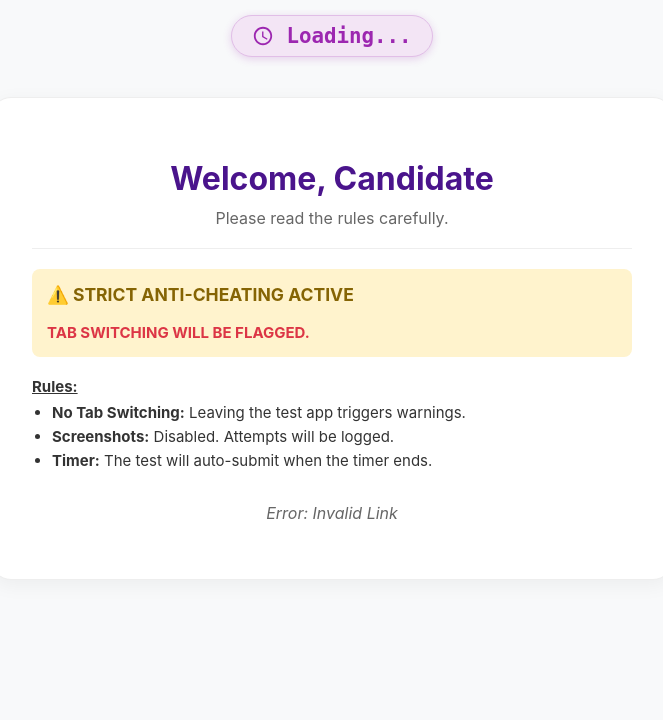
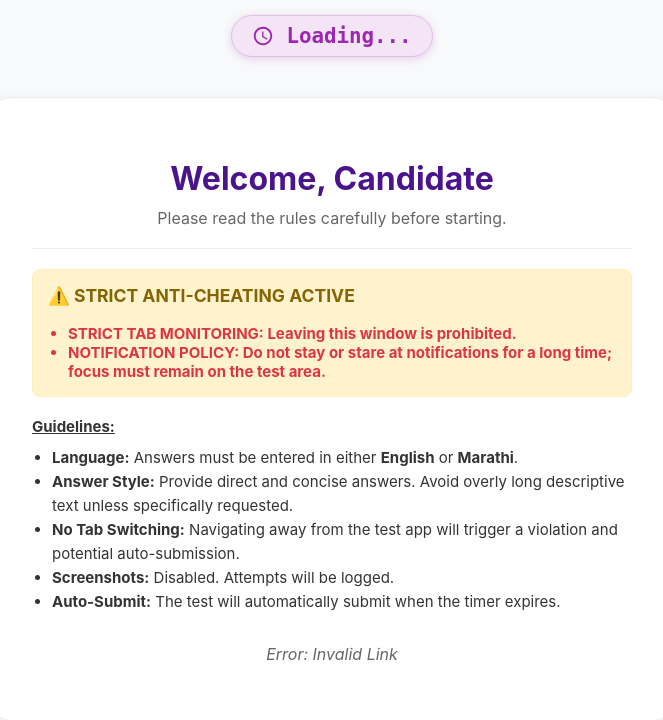
Before and after one commit to nfpltech3/aptitude-backend-api, a FastAPI app: template templates/index.html in a window 1280 px wide. Shown: the top 720 px of the page, without its empty margins (308-971 px from the left). Run offline with FastAPI, Linux system fonts and the light colour scheme; the template is opened without the code that fills it, so the values that code supplies are empty.

Commit message:
update instructions

```diff
--- a/templates/index.html
+++ b/templates/index.html
@@ -450,23 +450,26 @@
 
     <div id="welcome-screen">
         <h1 id="welcome-msg" style="color:#4A148C; margin-bottom: 10px;">Welcome to the Assessment</h1>
-        <p style="color:#666; margin-top:0;">Please read the rules carefully.</p>
+        <p style="color:#666; margin-top:0;">Please read the rules carefully before starting.</p>
 
         <hr style="border:0; border-top:1px solid #eee; margin:20px 0;">
 
-        <div style="text-align:left; margin-bottom:30px; font-size: 15px;">
-            <div style="background:#fff3cd; color:#856404; padding:15px; border-radius:8px; margin-bottom:20px;">
+        <div style="text-align:left; margin-bottom:30px; font-size: 15px; color: #333;">
+            <div style="background:#fff3cd; color:#856404; padding:15px; border-radius:8px; margin-bottom:20px; border: 1px solid #ffeeba;">
                 <h3 style="margin-top:0; color:#856404;">⚠️ STRICT ANTI-CHEATING ACTIVE</h3>
-                <p style="margin-bottom:0; font-weight:bold; color:#dc3545;">
-                    TAB SWITCHING WILL BE FLAGGED.
-                </p>
+                <ul style="margin-bottom:0; font-weight:bold; color:#dc3545; padding-left: 20px;">
+                    <li>STRICT TAB MONITORING: Leaving this window is prohibited.</li>
+                    <li>NOTIFICATION POLICY: Do not stay or stare at notifications for a long time; focus must remain on the test area.</li>
+                </ul>
             </div>
 
-            <strong><u>Rules:</u></strong>
-            <ul style="margin-top:5px; padding-left:20px; line-height: 1.6;">
-                <li><b>No Tab Switching:</b> Leaving the test app triggers warnings.</li>
+            <strong><u>Guidelines:</u></strong>
+            <ul style="margin-top:10px; padding-left:20px; line-height: 1.6;">
+                <li><b>Language:</b> Answers must be entered in either <b>English</b> or <b>Marathi</b>.</li>
+                <li><b>Answer Style:</b> Provide direct and concise answers. Avoid overly long descriptive text unless specifically requested.</li>
+                <li><b>No Tab Switching:</b> Navigating away from the test app will trigger a violation and potential auto-submission.</li>
                 <li><b>Screenshots:</b> Disabled. Attempts will be logged.</li>
-                <li><b>Timer:</b> The test will auto-submit when the timer ends.</li>
+                <li><b>Auto-Submit:</b> The test will automatically submit when the timer expires.</li>
             </ul>
         </div>
 
```
